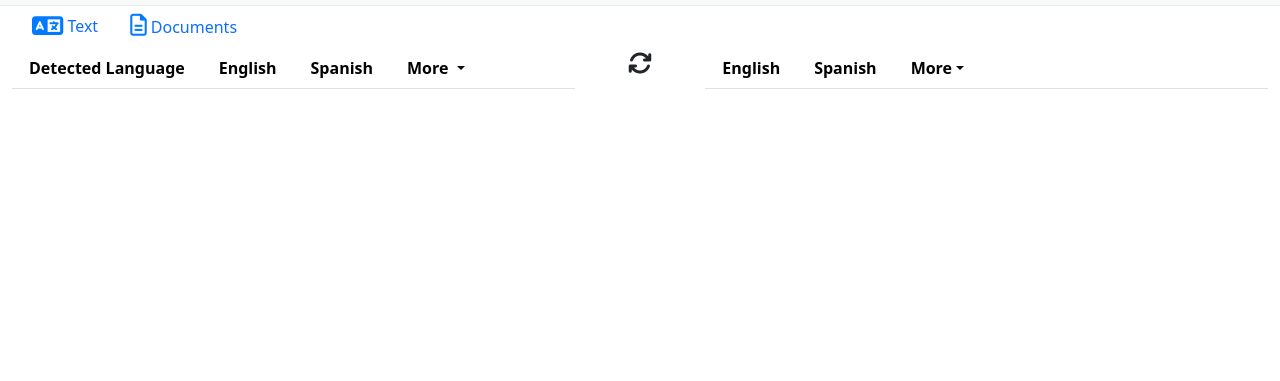
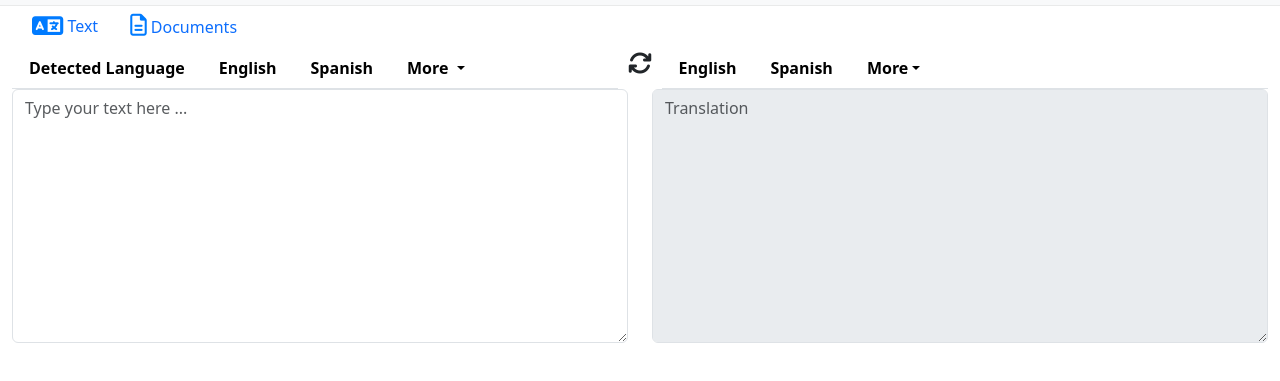
Before and after one commit to IanTsai1/Translation-Website, a website: page site.html in a window 1280 px wide. Shown: the part 53-434 px from the top of the page. Drawn offline with nearby package versions, Linux system fonts and the light colour scheme.

Commit message:
added text box

```diff
--- a/site.html
+++ b/site.html
@@ -58,12 +58,12 @@
                     </li>
                 </ul>
             </div>
-            <div class="col-md-1 g-3 d-flex justify-content-center">
+            <div class="col-md-1 g-3 d-flex justify-content-center" style="width:1.5%">
                 <i class="fas fa-arrows-rotate fa-xl"></i>
             </div>
 
             <div class="col">
-                <ul class="nav nav-tabs">
+                <ul class="nav nav-tabs" style="padding-left:0px" >
                     <li class="nav-item">
                         <a class="nav-link language-bar" aria-current="page" href="#">English</a>
                     </li>
@@ -93,10 +93,18 @@
         </div>
         <div class="row">
             <div class="col">
-
+                <form>
+                    <div class="form-group">
+                        <textarea class="form-control" placeholder="Type your text here ..." id="before_translate" rows="10"></textarea>
+                    </div>
+                </form>
             </div>
             <div class="col">
-
+                <form>
+                    <div class="form-group">
+                        <textarea class="form-control" placeholder="Translation" disabled="disabled" id="after_translate" rows="10"></textarea>
+                    </div>
+                </form>
             </div>
         </div>
     </div>
```
